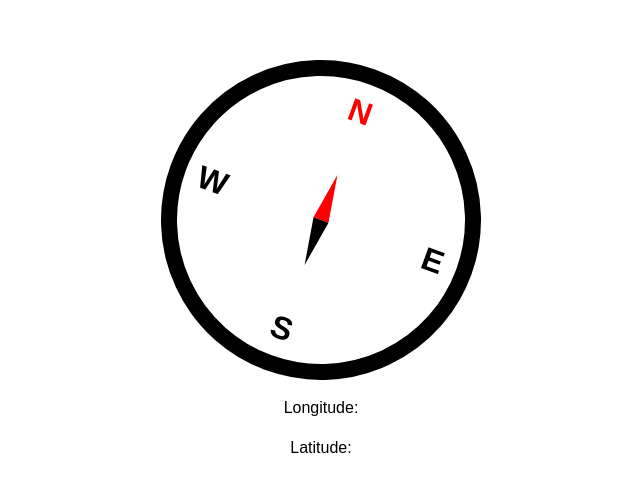
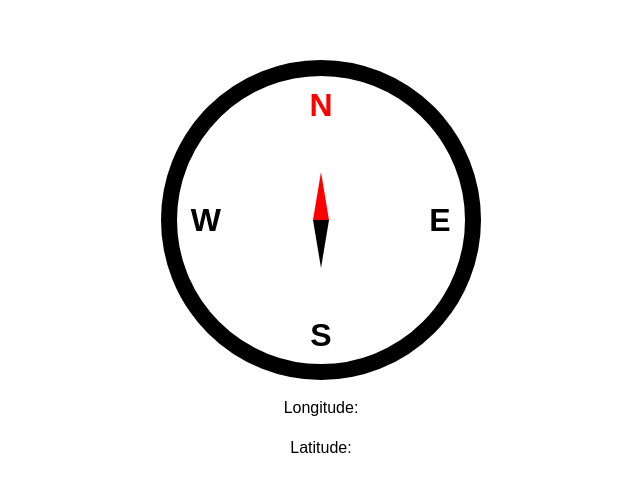
Before and after one commit to 69kwan69/compass, a plain HTML site: page index.html in a window 1280 px wide. Shown: the part 140-632 px from the top of the page, without its empty margins (319-959 px from the left). Drawn offline with Linux system fonts and the light colour scheme.

Commit message:
remove intital rotate status of the compass

```diff
--- a/style.css
+++ b/style.css
@@ -75,7 +75,6 @@ body {
     width: 20rem;
     position: relative;
     transition: cubic-bezier(1, 0, 0, 1) 2s;
-    rotate: 20deg;
 }
 
 .symbol {
```
